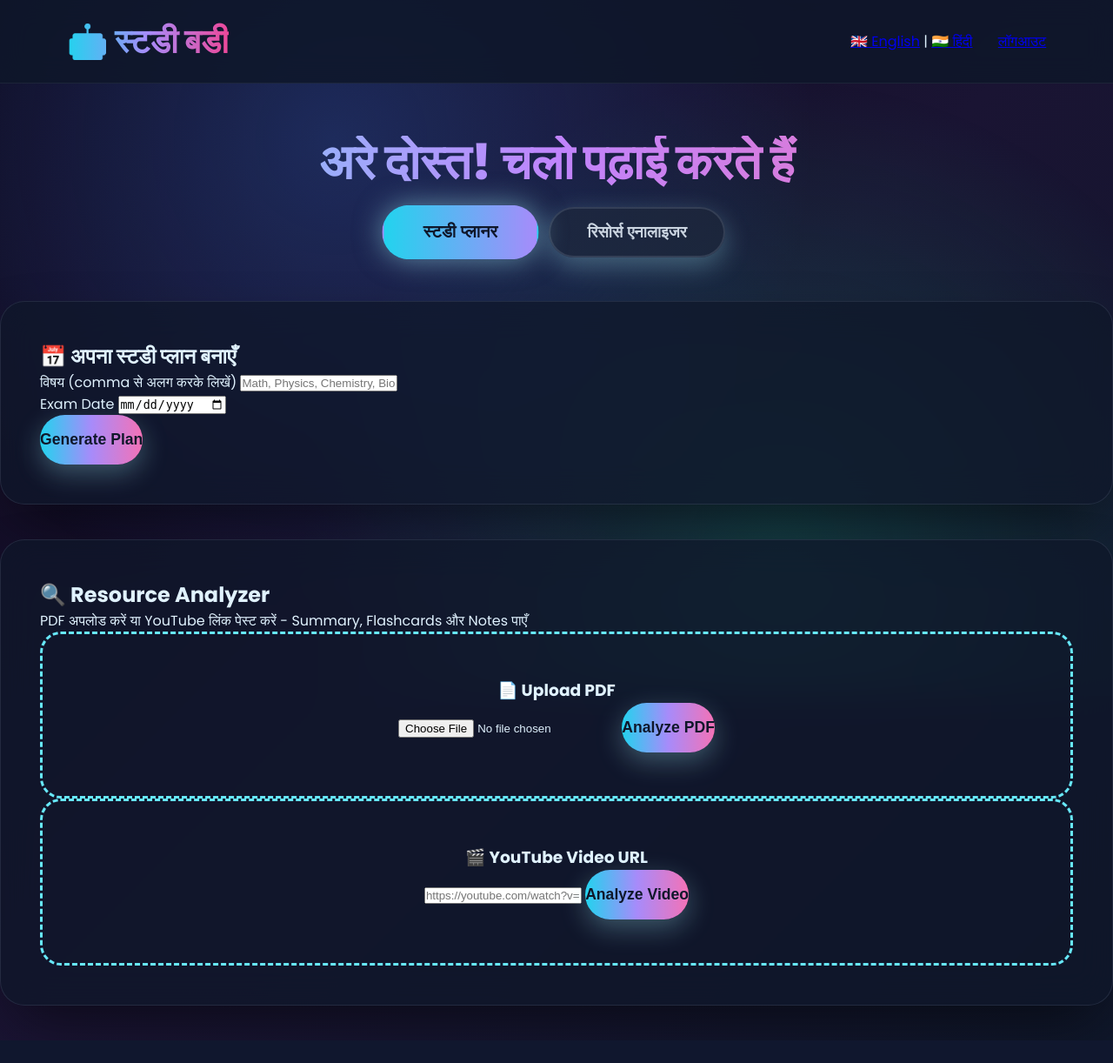
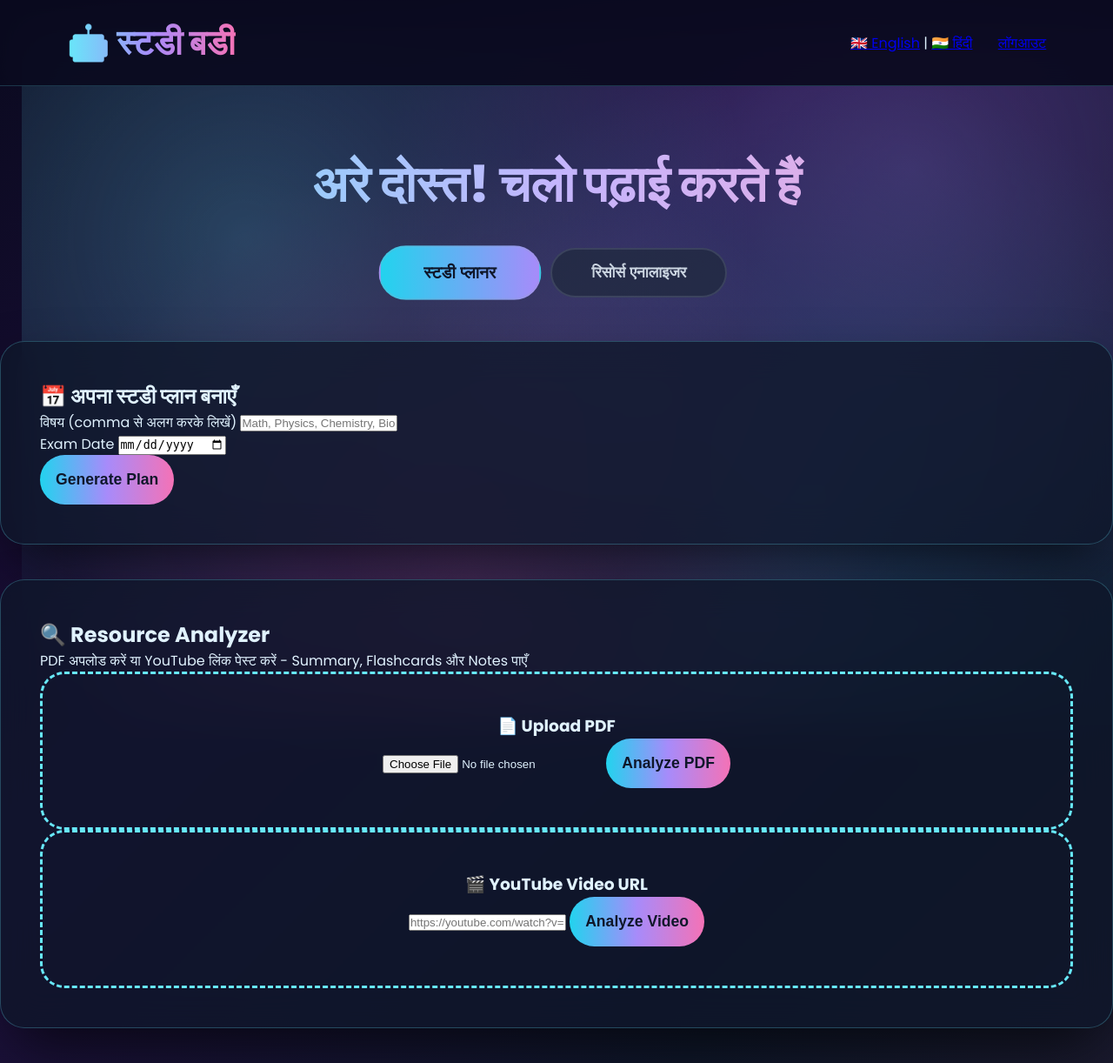
Before and after one commit to nilanshsingh121/SM-web-tool-1, a Flask app: page / in a window 1280 px wide. Shown: the whole page at 87% size. Before the commit the page ends 1183 px from the top, so only its background shows below. Run offline with Flask 3, Linux system fonts and the light colour scheme.

Commit message:
Refactor CSS for improved aesthetics and animations
Updated the body background and added animated background elements. Adjusted styles for navbar, welcome text, cards, tabs, and buttons.

```diff
--- a/static/style.css
+++ b/static/style.css
@@ -8,26 +8,39 @@
 
 body {
     font-family: 'Poppins', sans-serif;
-    background: linear-gradient(135deg, #0f0a1f 0%, #1a1433 50%, #0f172a 100%);
+    /* New Attractive Background */
+    background: linear-gradient(135deg, #0a0a1f 0%, #1e0f3d 40%, #0f172a 80%, #1a1a2e 100%);
     color: #e0f2fe;
     min-height: 100vh;
     overflow-x: hidden;
+    position: relative;
 }
 
+/* Beautiful Animated Background Elements */
 body::before {
     content: '';
     position: fixed;
-    inset: 0;
-    background: radial-gradient(circle at 30% 20%, rgba(59, 130, 246, 0.25) 0%, transparent 50%),
-                radial-gradient(circle at 70% 80%, rgba(16, 185, 129, 0.25) 0%, transparent 50%);
+    top: 0; left: 0;
+    width: 100%; height: 100%;
+    background:
+        radial-gradient(circle at 20% 30%, rgba(103, 232, 249, 0.25) 0%, transparent 50%),
+        radial-gradient(circle at 80% 20%, rgba(167, 139, 250, 0.25) 0%, transparent 50%),
+        radial-gradient(circle at 40% 80%, rgba(236, 72, 153, 0.20) 0%, transparent 50%),
+        radial-gradient(circle at 70% 70%, rgba(34, 211, 238, 0.18) 0%, transparent 50%);
     z-index: -1;
-    pointer-events: none;
+    animation: bgMove 25s ease infinite;
+}
+
+@keyframes bgMove {
+    0% { transform: translate(0, 0); }
+    50% { transform: translate(30px, 40px); }
+    100% { transform: translate(0, 0); }
 }
 
 /* Navbar */
 .navbar {
-    background: rgba(15, 23, 42, 0.85);
-    backdrop-filter: blur(16px);
+    background: rgba(10, 10, 31, 0.92);
+    backdrop-filter: blur(20px);
     padding: 1.2rem 6%;
     display: flex;
     justify-content: space-between;
@@ -35,103 +48,94 @@ body::before {
     position: sticky;
     top: 0;
     z-index: 1000;
-    border-bottom: 1px solid rgba(148, 163, 184, 0.1);
+    border-bottom: 1px solid rgba(103, 232, 249, 0.2);
 }
 
 .logo {
-    font-size: 2.4rem;
+    font-size: 2.5rem;
     font-weight: 800;
-    background: linear-gradient(90deg, #22d3ee, #a78bfa, #ec4899);
+    background: linear-gradient(90deg, #67e8f9, #a78bfa, #f472b6);
     -webkit-background-clip: text;
     -webkit-text-fill-color: transparent;
 }
 
-/* Hero / Welcome */
+/* Welcome Text */
 .welcome {
     text-align: center;
-    font-size: 3.5rem;
+    font-size: 3.6rem;
     font-weight: 800;
-    margin: 60px 0 20px;
-    background: linear-gradient(90deg, #67e8f9, #c084fc, #f472b6);
+    margin: 70px 0 30px;
+    background: linear-gradient(90deg, #67e8f9, #c4b5fd, #f9a8d4);
     -webkit-background-clip: text;
     -webkit-text-fill-color: transparent;
-    line-height: 1.1;
 }
 
-/* Tabs */
+/* Rest of the styles (cards, buttons, etc.) */
+.card {
+    background: rgba(15, 23, 42, 0.78);
+    backdrop-filter: blur(20px);
+    border-radius: 28px;
+    border: 1px solid rgba(103, 232, 249, 0.25);
+    padding: 45px;
+    margin-bottom: 40px;
+    box-shadow: 0 30px 70px -15px rgba(0, 0, 0, 0.7);
+    transition: all 0.5s ease;
+}
+
+.card:hover {
+    transform: translateY(-22px);
+    box-shadow: 0 40px 90px -10px rgba(103, 232, 249, 0.35);
+}
+
 .tabs {
     display: flex;
     justify-content: center;
-    gap: 18px;
+    gap: 20px;
     margin-bottom: 50px;
 }
 
 .tab-btn {
-    padding: 16px 42px;
-    font-size: 1.15rem;
-    font-weight: 600;
-    background: rgba(30, 41, 59, 0.6);
+    padding: 16px 45px;
+    background: rgba(30, 41, 59, 0.7);
     border: 2px solid rgba(148, 163, 184, 0.2);
     border-radius: 9999px;
     color: #cbd5e1;
+    font-weight: 600;
     cursor: pointer;
-    transition: all 0.4s ease;
+    transition: all 0.4s;
 }
 
 .tab-btn.active {
     background: linear-gradient(90deg, #22d3ee, #a78bfa);
     color: #0f172a;
-    border-color: transparent;
-    box-shadow: 0 0 30px rgba(165, 243, 252, 0.5);
-    transform: scale(1.08);
+    transform: scale(1.1);
 }
 
-/* Cards */
-.card {
-    background: rgba(15, 23, 42, 0.75);
-    backdrop-filter: blur(20px);
-    border-radius: 28px;
-    border: 1px solid rgba(148, 163, 184, 0.15);
-    padding: 45px;
-    margin-bottom: 40px;
-    box-shadow: 0 30px 70px -20px rgba(0, 0, 0, 0.6);
-    transition: all 0.5s cubic-bezier(0.4, 0, 0.2, 1);
-}
-
-.card:hover {
-    transform: translateY(-25px);
-    box-shadow: 0 40px 90px -15px rgba(103, 232, 249, 0.3);
-}
-
-/* Buttons */
 button {
     background: linear-gradient(90deg, #22d3ee, #a78bfa, #f472b6);
     color: #0f172a;
     font-weight: 700;
-    padding: 18px 0;
+    padding: 18px;
     border: none;
     border-radius: 9999px;
+    cursor: pointer;
     font-size: 1.1rem;
-    cursor: pointer;
-    transition: all 0.4s;
-    box-shadow: 0 10px 30px rgba(165, 243, 252, 0.3);
 }
 
 button:hover {
-    transform: translateY(-6px) scale(1.03);
-    box-shadow: 0 20px 40px rgba(165, 243, 252, 0.5);
+    transform: translateY(-8px);
+    box-shadow: 0 25px 50px rgba(165, 243, 252, 0.4);
 }
 
 .upload-area {
     border: 3px dashed #67e8f9;
-    border-radius: 24px;
-    padding: 50px 20px;
+    border-radius: 28px;
+    padding: 45px 20px;
     text-align: center;
     transition: all 0.4s;
 }
 
 .upload-area:hover {
     border-color: #c4b5fd;
-    background: rgba(165, 243, 252, 0.08);
-    transform: scale(1.02);
+    background: rgba(165, 243, 252, 0.1);
 }
```
